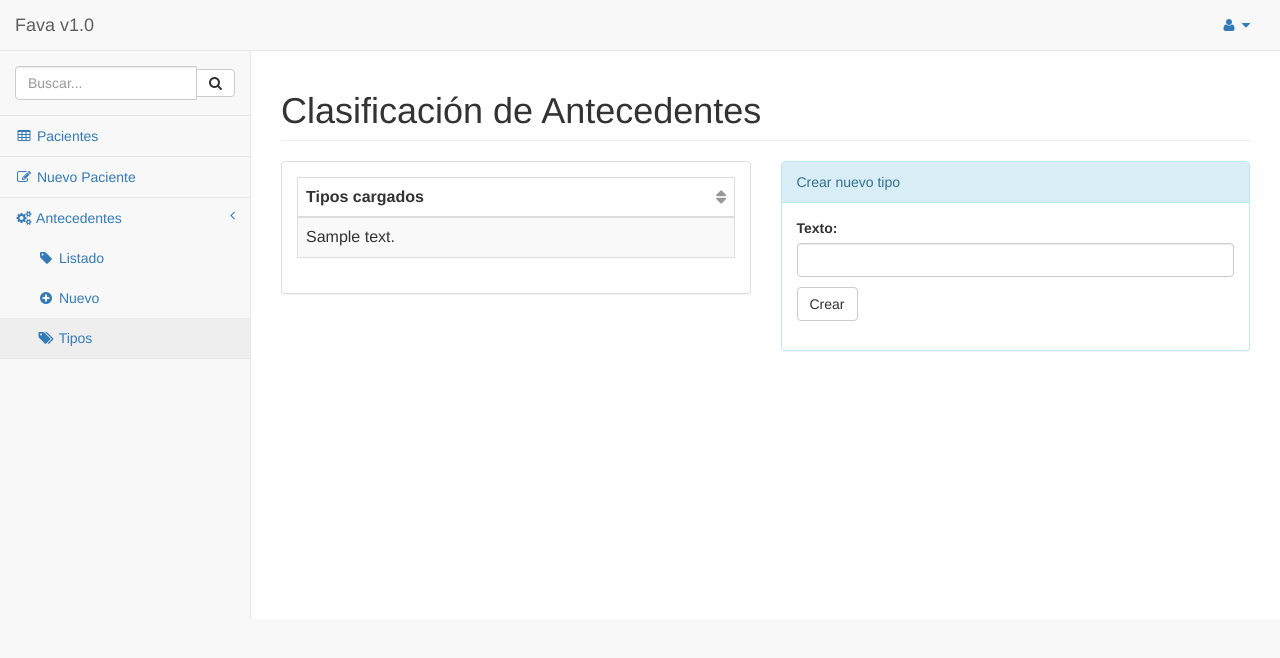
After one commit to emilopez/fava, a Django app: page /tipoantecedente/listar/ in a window 1280 px wide. The commit adds this page. Shown: the top 658 px of the page. Run offline with Django 3.2, Linux system fonts and the light colour scheme; a user stored in the database is signed in; tables that the repository leaves empty hold one stand-in row (values such as "Sample post"); some libraries are stand-ins or nearby versions.

Commit message:
antecedentes y tipos

```diff
--- a/hc/forms.py
+++ b/hc/forms.py
@@ -1,5 +1,5 @@
 from django import forms
-from .models import Paciente, Profesional, Consulta
+from .models import Paciente, Profesional, Consulta, TipoAntecedente, Antecedente
 from django.contrib.auth.models import User
 from django.utils.translation import ugettext_lazy as _
 
@@ -38,8 +38,27 @@ class ConsultaForm(forms.ModelForm):
         model = Consulta
         fields = ('entrada',)
         labels = {
-            'entrada': _(''),
+            'entrada': _(''), # para cambiar la etiqueta
         }
         widgets = {
             'entrada': forms.Textarea(attrs={'class': 'form-control', 'rows':'3'}),
         }
+
+class AntecedenteForm(forms.ModelForm):
+    class Meta:
+        model = Antecedente
+        fields = ('tipo', 'texto', )
+
+        widgets = {
+            'tipo': forms.Select(attrs={'class': 'form-control'}),
+            'texto': forms.TextInput(attrs={'class': 'form-control'}),
+        }
+
+class TipoAntecedenteForm(forms.ModelForm):
+    class Meta:
+        model = TipoAntecedente
+        fields = ('texto', )
+
+        widgets = {
+            'texto': forms.TextInput(attrs={'class': 'form-control'}),
+        }
--- a/hc/templates/hc/base.html
+++ b/hc/templates/hc/base.html
@@ -61,6 +61,14 @@
                         </li>
                         <li><a href="{% url 'pacientes' %}"><i class="fa fa-table fa-fw"></i> Pacientes</a></li>
                         <li><a href="{% url 'paciente_nuevo' %}"><i class="fa fa-edit fa-fw"></i> Nuevo Paciente</a></li>
+                        <li>
+                            <a href="#"><i class="fa fa-gears fa-fw"></i> Antecedentes <span class="fa arrow"></span></a>
+                            <ul class="nav nav-second-level">
+                                <li><a href="{% url 'antecedentes' %}"><i class="fa fa-tag fa-fw"></i> Listado</a></li>
+                                <li><a href="{% url 'antecedente_nuevo' %}"><i class="fa fa-plus-circle fa-fw"></i> Nuevo</a></li>
+                                <li><a href="{% url 'tipo_antecedente_listar' %}"><i class="fa fa-tags fa-fw"></i> Tipos</a></li>
+                            </ul>
+                        </li>
                     </ul>
                 </div>
                 <!-- /.sidebar-collapse -->
--- a/hc/templates/hc/paciente.html
+++ b/hc/templates/hc/paciente.html
@@ -52,6 +52,7 @@
                     <div class="panel-body">
                     {{historico.antecedente.texto}}: {{historico.texto}}
                     </div>
+
             {% endfor %}
         </div>
     </div>
--- /dev/null
+++ b/hc/templates/hc/tipo_antecedente_listar.html
@@ -0,0 +1,59 @@
+{% extends 'hc/base.html' %}
+{% block content %}
+
+<div class="row">
+    <div class="col-lg-12">
+        <h1 class="page-header">Clasificación de Antecedentes</h1>
+    </div>
+    <!-- /.col-lg-12 -->
+</div>
+<div class="row">
+    <div class="col-lg-6">
+        <div class="panel panel-default">
+
+            <!-- /.panel-heading -->
+            <div class="panel-body">
+                <div id="dataTables-example_wrapper" class="dataTables_wrapper form-inline dt-bootstrap no-footer">
+                        <div class="row">
+                            <div class="col-sm-12">
+                                <table class="table table-striped table-bordered table-hover dataTable no-footer dtr-inline" id="dataTables-example" role="grid" aria-describedby="dataTables-example_info" style="width: 100%;" width="100%">
+                                    <thead>
+                                        <tr role="row">
+                                            <th class="sorting" style="width: 300px;">Tipos cargados</th>
+                                        </tr>
+                                    </thead>
+                                    <tbody>
+                                        {% for tipo in tipos_antecedente %}
+                                            <tr class="gradeA odd" role="row">
+                                                <td>{{ tipo.texto }}</td>
+                                            </tr>
+                                        {% endfor %}
+                                    </tbody>
+                                </table>
+                            </div>
+                        </div>
+
+                </div>
+            </div>
+            <!-- /.panel-body -->
+        </div>
+        <!-- /.panel -->
+    </div>
+    <div class="col-lg-6">
+        <div class="panel panel-info">
+            <div class="panel-heading">Crear nuevo tipo</div>
+            <div class="panel-body">
+                <form method="POST" class="post-form">{% csrf_token %}
+                    {{ form.as_p }}
+                    <button type="submit"class="btn btn-default">Crear</button>
+                </form>
+            </div>
+        </div>
+    </div>
+
+    <!-- /.col-lg-12 -->
+</div>
+
+
+
+{% endblock %}
--- a/hc/urls.py
+++ b/hc/urls.py
@@ -10,4 +10,7 @@ urlpatterns = [
     url(r'^paciente/nuevo/$', views.paciente_nuevo, name='paciente_nuevo'),
     url(r'^paciente/(?P<pk>\d+)/editar/$', views.paciente_editar, name='paciente_editar'),
     url(r'^paciente/(?P<pk>\d+)/eliminar/$', views.paciente_eliminar, name='paciente_eliminar'),
+    url(r'^antecedente/nuevo/$', views.antecedente_nuevo, name='antecedente_nuevo'),
+    url(r'^antecedente/listar/$', views.antecedentes, name='antecedentes'),
+    url(r'^tipoantecedente/listar/$', views.tipo_antecedente_listar, name='tipo_antecedente_listar'),
 ] + static(settings.MEDIA_URL, document_root=settings.MEDIA_ROOT)
--- a/hc/views.py
+++ b/hc/views.py
@@ -1,7 +1,7 @@
 from django.shortcuts import render, get_object_or_404, redirect
 from django.contrib.auth.decorators import login_required
-from .models import Paciente, Profesional
-from .forms import PacienteForm, ConsultaForm
+from .models import Paciente, Profesional, Antecedente, TipoAntecedente
+from .forms import PacienteForm, ConsultaForm, AntecedenteForm, TipoAntecedenteForm
 
 @login_required
 def pacientes(request):
@@ -53,3 +53,33 @@ def paciente_eliminar(request, pk):
     paciente = get_object_or_404(Paciente, pk=pk)
     paciente.delete()
     return redirect('pacientes')
+
+@login_required
+def antecedentes(request):
+    antecedentes = Antecedente.objects.order_by('tipo')
+    return render(request, 'hc/antecedentes.html', {'antecedentes': antecedentes})
+
+@login_required
+def antecedente_nuevo(request):
+    if request.method == "POST":
+        form = AntecedenteForm(request.POST)
+        if form.is_valid():
+            antecedente = form.save(commit=False)
+            antecedente.save()
+            return redirect('antecedentes')
+    else:
+        form = AntecedenteForm()
+    return render(request, 'hc/antecedente_editar.html', {'form': form})
+
+@login_required
+def tipo_antecedente_listar(request):
+    tipos_antecedente = TipoAntecedente.objects.order_by('texto')
+    if request.method == "POST":
+        form = TipoAntecedenteForm(request.POST)
+        if form.is_valid():
+            tipo = form.save(commit=False)
+            tipo.save()
+            return redirect('tipo_antecedente_listar')
+    else:
+        form = TipoAntecedenteForm()
+    return render(request, 'hc/tipo_antecedente_listar.html', {'tipos_antecedente': tipos_antecedente, 'form':form})
```
Also changed, not shown: hc/templates/hc/antecedente_editar.html (added, +27 -0 lines), hc/templates/hc/antecedentes.html (added, +51 -0 lines).
